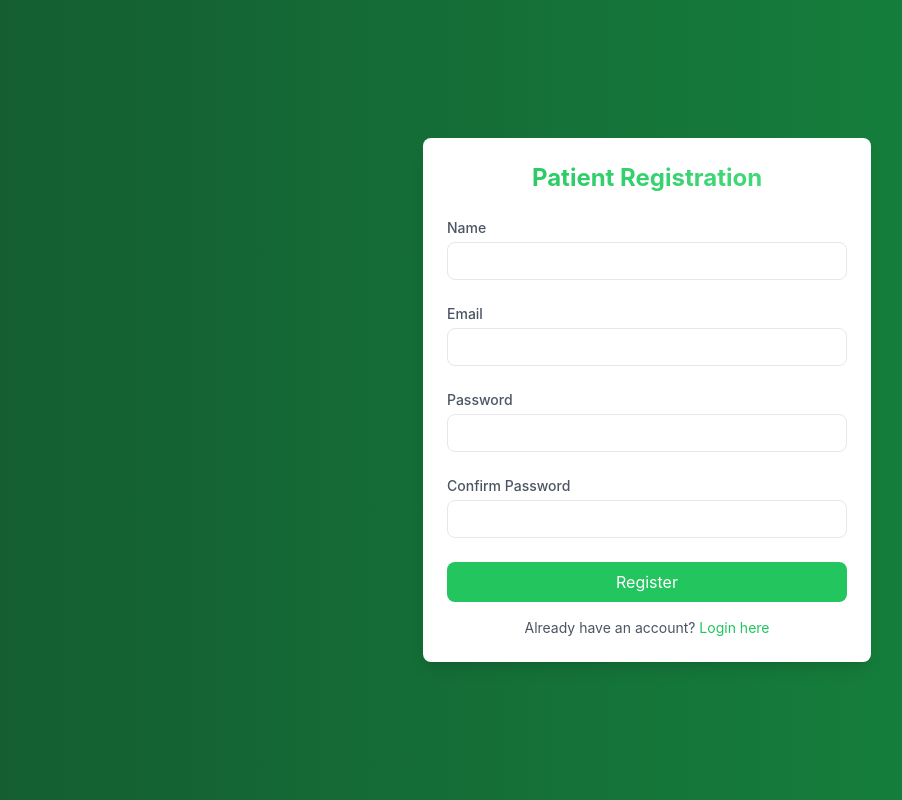
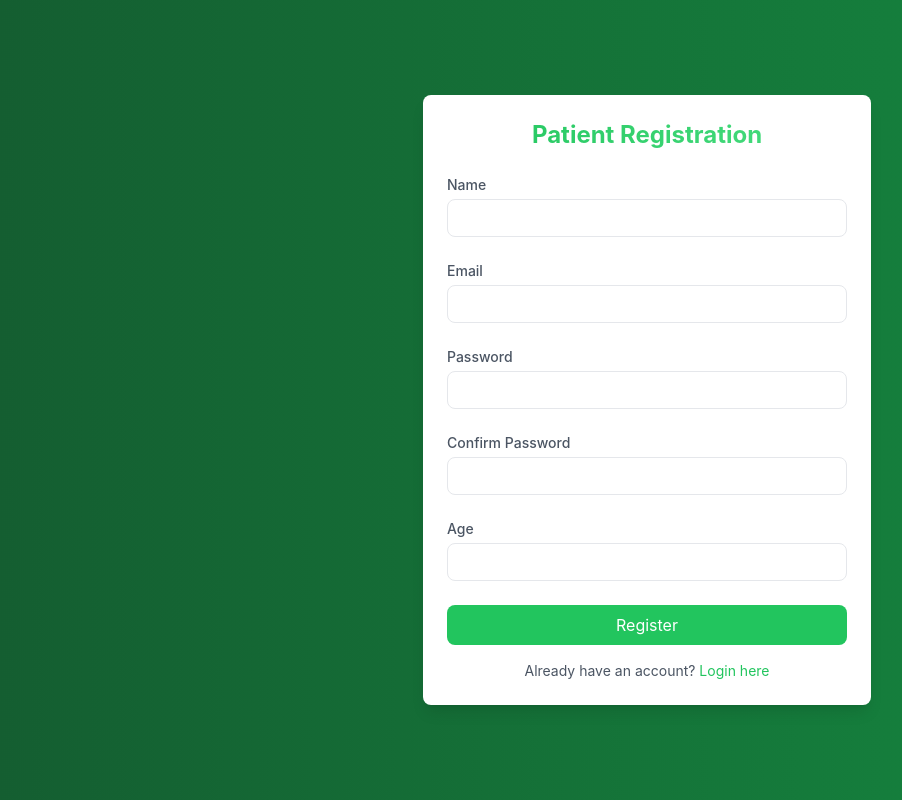
Before and after one commit to firdoush01/quickheal, a React (Create React App) app in the folder client/: page /auth/patient in a window 1280 px wide. Both pictures are taken after a click on the element "Register here". Shown: the whole page, without its empty margins (313-1215 px from the left). Built offline with nearby package versions, Linux system fonts and the light colour scheme; no server answers.

Commit message:
Added age to patient registration

```diff
--- a/client/src/pages/patient/auth/page.jsx
+++ b/client/src/pages/patient/auth/page.jsx
@@ -217,6 +217,19 @@ const RegisterComponent = ({ setIsLogin }) => {
               className="w-full px-4 py-2 mt-1 text-sm border rounded-lg focus:outline-none focus:ring-2 focus:ring-green-400"
             />
           </div>
+          <div>
+            <label className="block text-sm font-medium text-gray-600">
+              Age
+            </label>
+            <input
+              type="number"
+              value={age}
+              onChange={(e) => setAge(e.target.value)}
+              required
+              className="w-full px-4 py-2 mt-1 text-sm border rounded-lg focus:outline-none focus:ring-2 focus:ring-green-400"
+            />
+          </div>
+
           {error && <div className="text-sm text-red-500">{error}</div>}
           <button
             type="submit"
```
